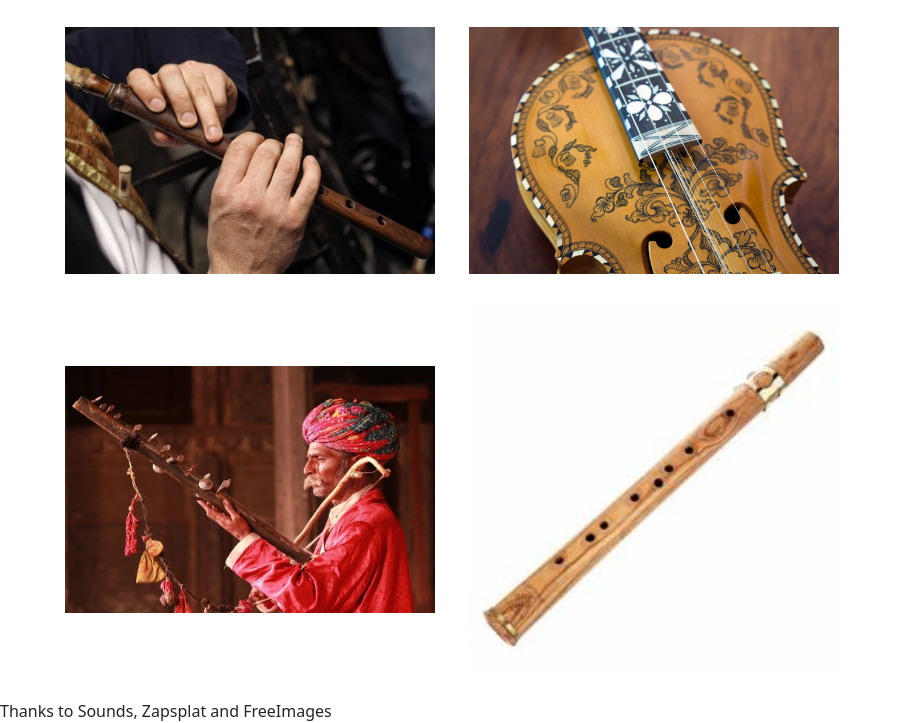
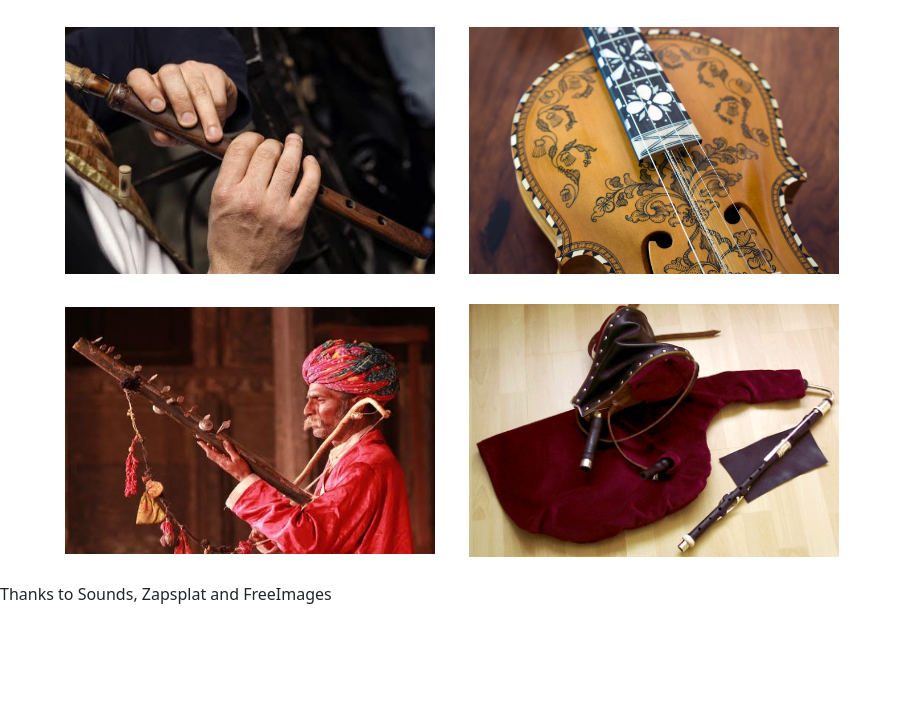
Before and after one commit to macbeathdelamere/soundasabell, a plain HTML site: page soundasabell22/look/look.html in a window 1280 px wide. Shown: the part 1233-1956 px from the top of the page, without its empty margins (0-902 px from the left). After the commit the page ends 1839 px from the top, so only its background shows below. Drawn offline with nearby package versions, Linux system fonts and the light colour scheme; grey boxes are pictures that could not be loaded.

Commit message:
Update look.html

```diff
--- a/soundasabell22/look/look.html
+++ b/soundasabell22/look/look.html
@@ -45,7 +45,7 @@
 			<a href="../images/Duduk.jpg"><img src="../images/Duduk.jpg"></a>
 			<a href="../images/Hardanger.jpg"><img src="../images/Hardanger.jpg"></a>
 			<a href="../images/Sarod.jpg"><img src="../images/Sarod.jpg"></a>
-			<a href="../images/Xaphoon.jpg"><img src="../images/Xaphoon.jpg"></a>
+			<a href="../images/Xaphoon.jpg"><img src="../images/UilleannPipes.png"></a>
 		</div>
 
     <footer>Thanks to Sounds, Zapsplat and FreeImages</footer>
```
